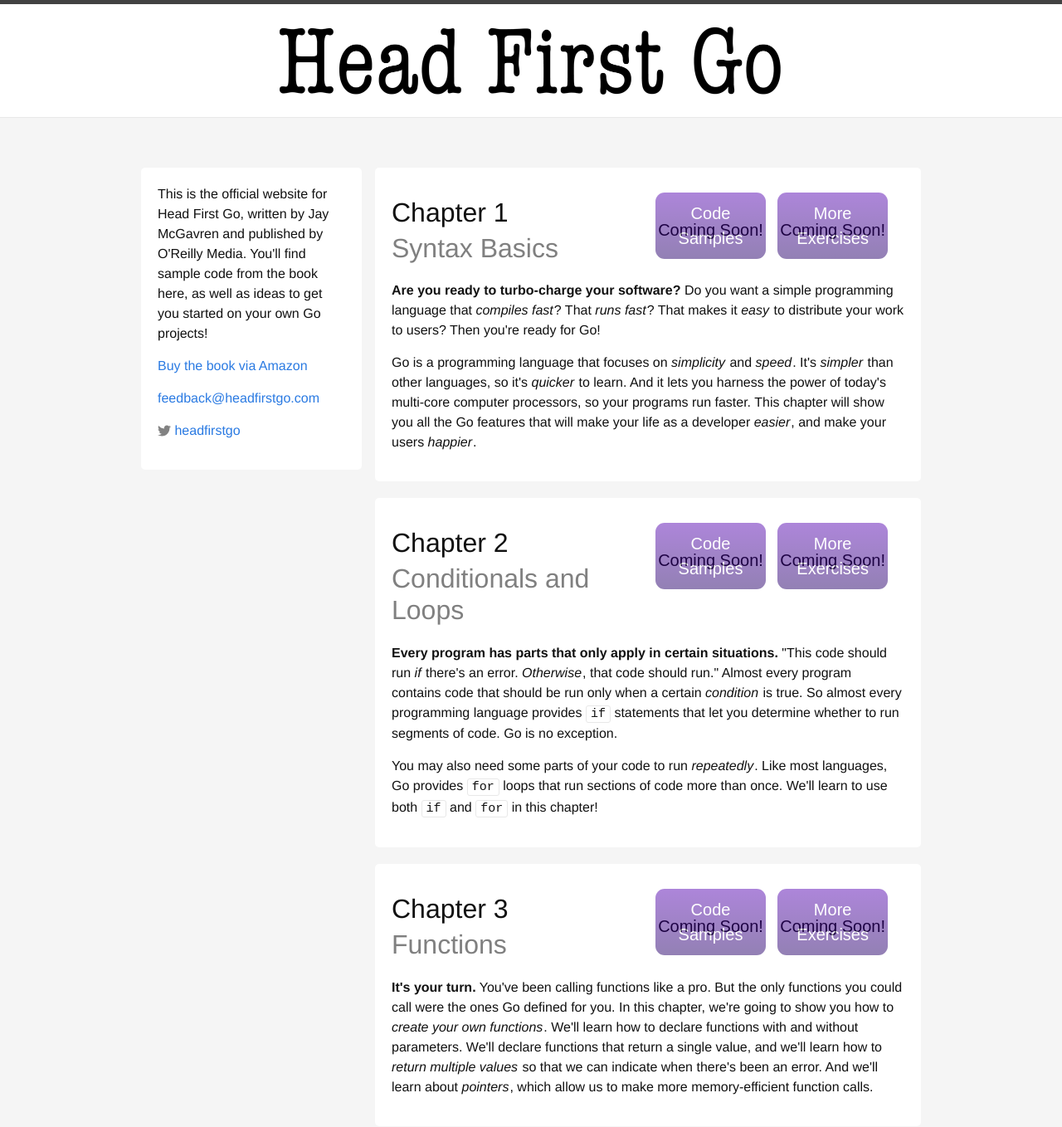
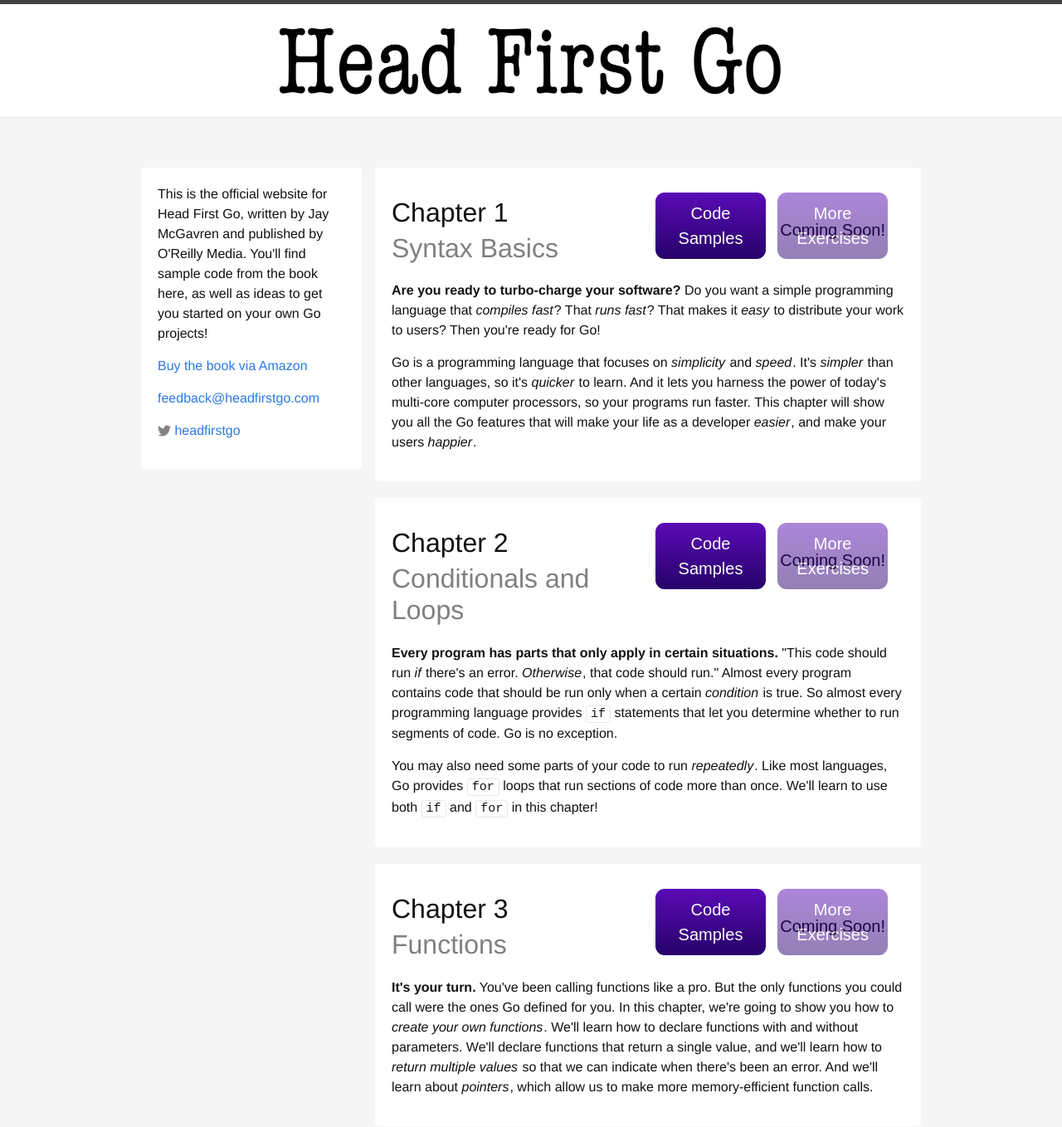
Before and after one commit to jaymcgavren/headfirstgo.com, a Jekyll site: the page built from index.html, in a window 1280 px wide and 1400 px high. Shown: the top 1358 px of the window at 83% size. Built offline with Jekyll 4.4.1, drawn with Linux system fonts in a browser that asks for light colours; some of the changed text lies outside the part shown.

Commit message:
Enable sample download buttons

```diff
--- a/index.html
+++ b/index.html
@@ -8,10 +8,9 @@ layout: page
     <div class="title">Syntax Basics</div>
   </div>
   <div class="buttons">
-    <div class="button">
+    <a href="source/head-first-go-ch01-code.zip" class="button">
       <span>Code Samples</span>
-      <div class="comingsoon"><br/>Coming Soon!</div>
-    </div>
+    </a>
     <div class="button more-exercises">
       <span>More Exercises</span>
       <div class="comingsoon"><br/>Coming Soon!</div>
@@ -31,10 +30,9 @@ layout: page
     <div class="title">Conditionals and Loops</div>
   </div>
   <div class="buttons">
-    <div class="button">
+    <a href="source/head-first-go-ch02-code.zip" class="button">
       <span>Code Samples</span>
-      <div class="comingsoon"><br/>Coming Soon!</div>
-    </div>
+    </a>
     <div class="button more-exercises">
       <span>More Exercises</span>
       <div class="comingsoon"><br/>Coming Soon!</div>
@@ -54,10 +52,9 @@ layout: page
     <div class="title">Functions</div>
   </div>
   <div class="buttons">
-    <div class="button">
+    <a href="source/head-first-go-ch03-code.zip" class="button">
       <span>Code Samples</span>
-      <div class="comingsoon"><br/>Coming Soon!</div>
-    </div>
+    </a>
     <div class="button more-exercises">
       <span>More Exercises</span>
       <div class="comingsoon"><br/>Coming Soon!</div>
@@ -74,10 +71,9 @@ layout: page
     <div class="title">Packages</div>
   </div>
   <div class="buttons">
-    <div class="button">
+    <a href="source/head-first-go-ch04-code.zip" class="button">
       <span>Code Samples</span>
-      <div class="comingsoon"><br/>Coming Soon!</div>
-    </div>
+    </a>
     <div class="button more-exercises">
       <span>More Exercises</span>
       <div class="comingsoon"><br/>Coming Soon!</div>
@@ -97,10 +93,9 @@ layout: page
     <div class="title">Arrays</div>
   </div>
   <div class="buttons">
-    <div class="button">
+    <a href="source/head-first-go-ch05-code.zip" class="button">
       <span>Code Samples</span>
-      <div class="comingsoon"><br/>Coming Soon!</div>
-    </div>
+    </a>
     <div class="button more-exercises">
       <span>More Exercises</span>
       <div class="comingsoon"><br/>Coming Soon!</div>
@@ -117,10 +112,9 @@ layout: page
     <div class="title">Slices</div>
   </div>
   <div class="buttons">
-    <div class="button">
+    <a href="source/head-first-go-ch06-code.zip" class="button">
       <span>Code Samples</span>
-      <div class="comingsoon"><br/>Coming Soon!</div>
-    </div>
+    </a>
     <div class="button more-exercises">
       <span>More Exercises</span>
       <div class="comingsoon"><br/>Coming Soon!</div>
@@ -137,10 +131,9 @@ layout: page
     <div class="title">Maps</div>
   </div>
   <div class="buttons">
-    <div class="button">
+    <a href="source/head-first-go-ch07-code.zip" class="button">
       <span>Code Samples</span>
-      <div class="comingsoon"><br/>Coming Soon!</div>
-    </div>
+    </a>
     <div class="button more-exercises">
       <span>More Exercises</span>
       <div class="comingsoon"><br/>Coming Soon!</div>
@@ -160,10 +153,9 @@ layout: page
     <div class="title">Structs</div>
   </div>
   <div class="buttons">
-    <div class="button">
+    <a href="source/head-first-go-ch08-code.zip" class="button">
       <span>Code Samples</span>
-      <div class="comingsoon"><br/>Coming Soon!</div>
-    </div>
+    </a>
     <div class="button more-exercises">
       <span>More Exercises</span>
       <div class="comingsoon"><br/>Coming Soon!</div>
@@ -180,10 +172,9 @@ layout: page
     <div class="title">Defined Types</div>
   </div>
   <div class="buttons">
-    <div class="button">
+    <a href="source/head-first-go-ch09-code.zip" class="button">
       <span>Code Samples</span>
-      <div class="comingsoon"><br/>Coming Soon!</div>
-    </div>
+    </a>
     <div class="button more-exercises">
       <span>More Exercises</span>
       <div class="comingsoon"><br/>Coming Soon!</div>
@@ -203,10 +194,9 @@ layout: page
     <div class="title">Encapsulation and Embedding</div>
   </div>
   <div class="buttons">
-    <div class="button">
+    <a href="source/head-first-go-ch10-code.zip" class="button">
       <span>Code Samples</span>
-      <div class="comingsoon"><br/>Coming Soon!</div>
-    </div>
+    </a>
     <div class="button more-exercises">
       <span>More Exercises</span>
       <div class="comingsoon"><br/>Coming Soon!</div>
@@ -226,10 +216,9 @@ layout: page
     <div class="title">Interfaces</div>
   </div>
   <div class="buttons">
-    <div class="button">
+    <a href="source/head-first-go-ch11-code.zip" class="button">
       <span>Code Samples</span>
-      <div class="comingsoon"><br/>Coming Soon!</div>
-    </div>
+    </a>
     <div class="button more-exercises">
       <span>More Exercises</span>
       <div class="comingsoon"><br/>Coming Soon!</div>
@@ -249,10 +238,9 @@ layout: page
     <div class="title">Recovering from Failure</div>
   </div>
   <div class="buttons">
-    <div class="button">
+    <a href="source/head-first-go-ch12-code.zip" class="button">
       <span>Code Samples</span>
-      <div class="comingsoon"><br/>Coming Soon!</div>
-    </div>
+    </a>
     <div class="button more-exercises">
       <span>More Exercises</span>
       <div class="comingsoon"><br/>Coming Soon!</div>
@@ -269,10 +257,9 @@ layout: page
     <div class="title">Goroutines and Channels</div>
   </div>
   <div class="buttons">
-    <div class="button">
+    <a href="source/head-first-go-ch13-code.zip" class="button">
       <span>Code Samples</span>
-      <div class="comingsoon"><br/>Coming Soon!</div>
-    </div>
+    </a>
     <div class="button more-exercises">
       <span>More Exercises</span>
       <div class="comingsoon"><br/>Coming Soon!</div>
@@ -289,10 +276,9 @@ layout: page
     <div class="title">Automated Testing</div>
   </div>
   <div class="buttons">
-    <div class="button">
+    <a href="source/head-first-go-ch14-code.zip" class="button">
       <span>Code Samples</span>
-      <div class="comingsoon"><br/>Coming Soon!</div>
-    </div>
+    </a>
     <div class="button more-exercises">
       <span>More Exercises</span>
       <div class="comingsoon"><br/>Coming Soon!</div>
@@ -309,10 +295,9 @@ layout: page
     <div class="title">Web Apps</div>
   </div>
   <div class="buttons">
-    <div class="button">
+    <a href="source/head-first-go-ch15-code.zip" class="button">
       <span>Code Samples</span>
-      <div class="comingsoon"><br/>Coming Soon!</div>
-    </div>
+    </a>
     <div class="button more-exercises">
       <span>More Exercises</span>
       <div class="comingsoon"><br/>Coming Soon!</div>
@@ -332,10 +317,9 @@ layout: page
     <div class="title">HTML Templates</div>
   </div>
   <div class="buttons">
-    <div class="button">
+    <a href="source/head-first-go-ch16-code.zip" class="button">
       <span>Code Samples</span>
-      <div class="comingsoon"><br/>Coming Soon!</div>
-    </div>
+    </a>
     <div class="button more-exercises">
       <span>More Exercises</span>
       <div class="comingsoon"><br/>Coming Soon!</div>
@@ -355,10 +339,9 @@ layout: page
     <div class="title">Opening Files</div>
   </div>
   <div class="buttons">
-    <div class="button">
+    <a href="source/head-first-go-other-code.zip" class="button">
       <span>Code Samples</span>
-      <div class="comingsoon"><br/>Coming Soon!</div>
-    </div>
+    </a>
   </div>
   <p>
     <b>Some programs need to write data to files, not just read data.</b> Throughout the book, when we've wanted to work with files, you had to create them in your text editor for your programs to read. But some programs generate data, and when they do, they need to be able to <em>write data to a file</em>.
@@ -374,10 +357,9 @@ layout: page
     <div class="title">Six Things We Didn’t Cover</div>
   </div>
   <div class="buttons">
-    <div class="button">
+    <a href="source/head-first-go-other-code.zip" class="button">
       <span>Code Samples</span>
-      <div class="comingsoon"><br/>Coming Soon!</div>
-    </div>
+    </a>
   </div>
   <p>
     <b>We've covered a lot of ground!</b> We'll miss you, but before you go, we wouldn't feel right about sending you out into the world without a little more preparation. We've saved <em>six important topics</em> for this appendix.
```
